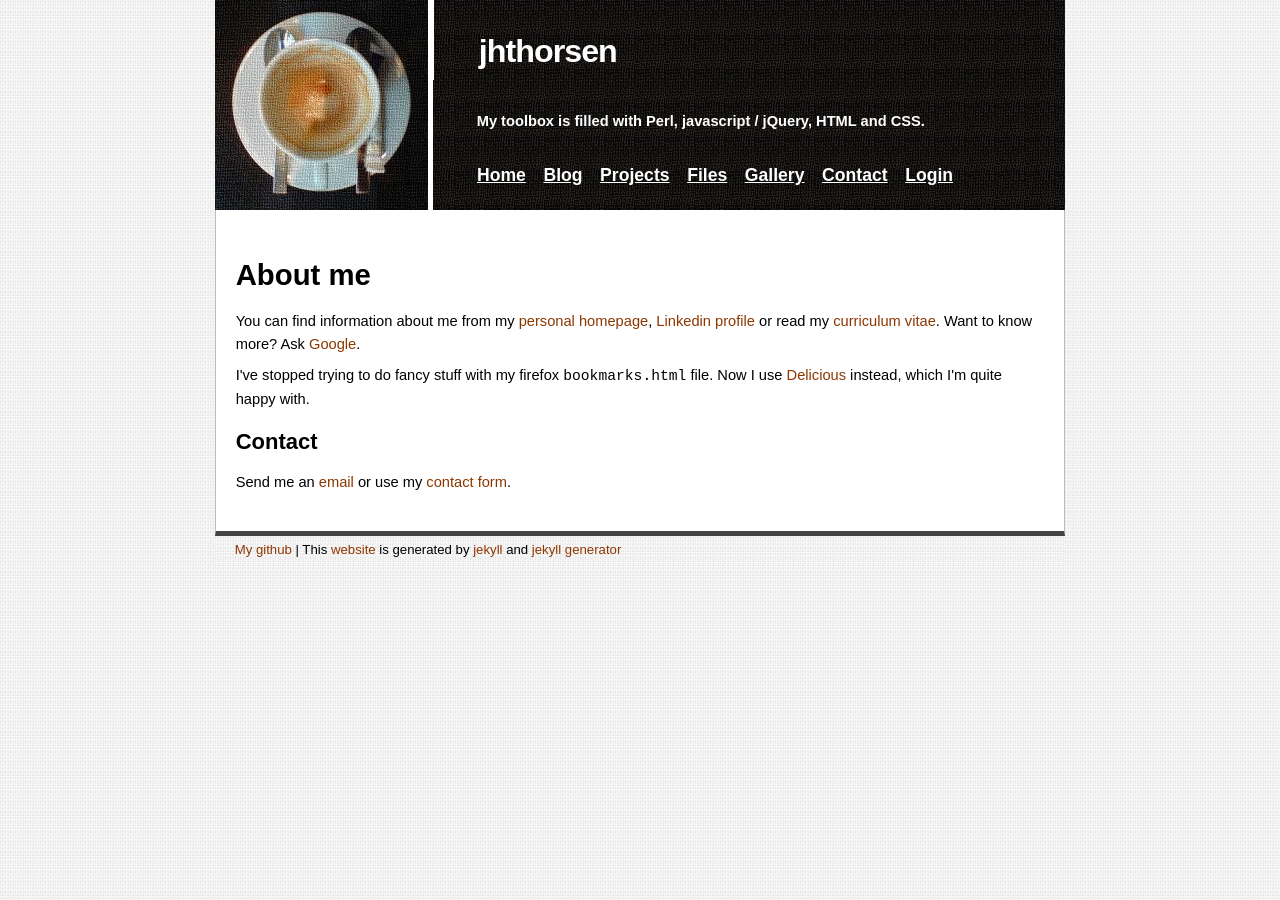
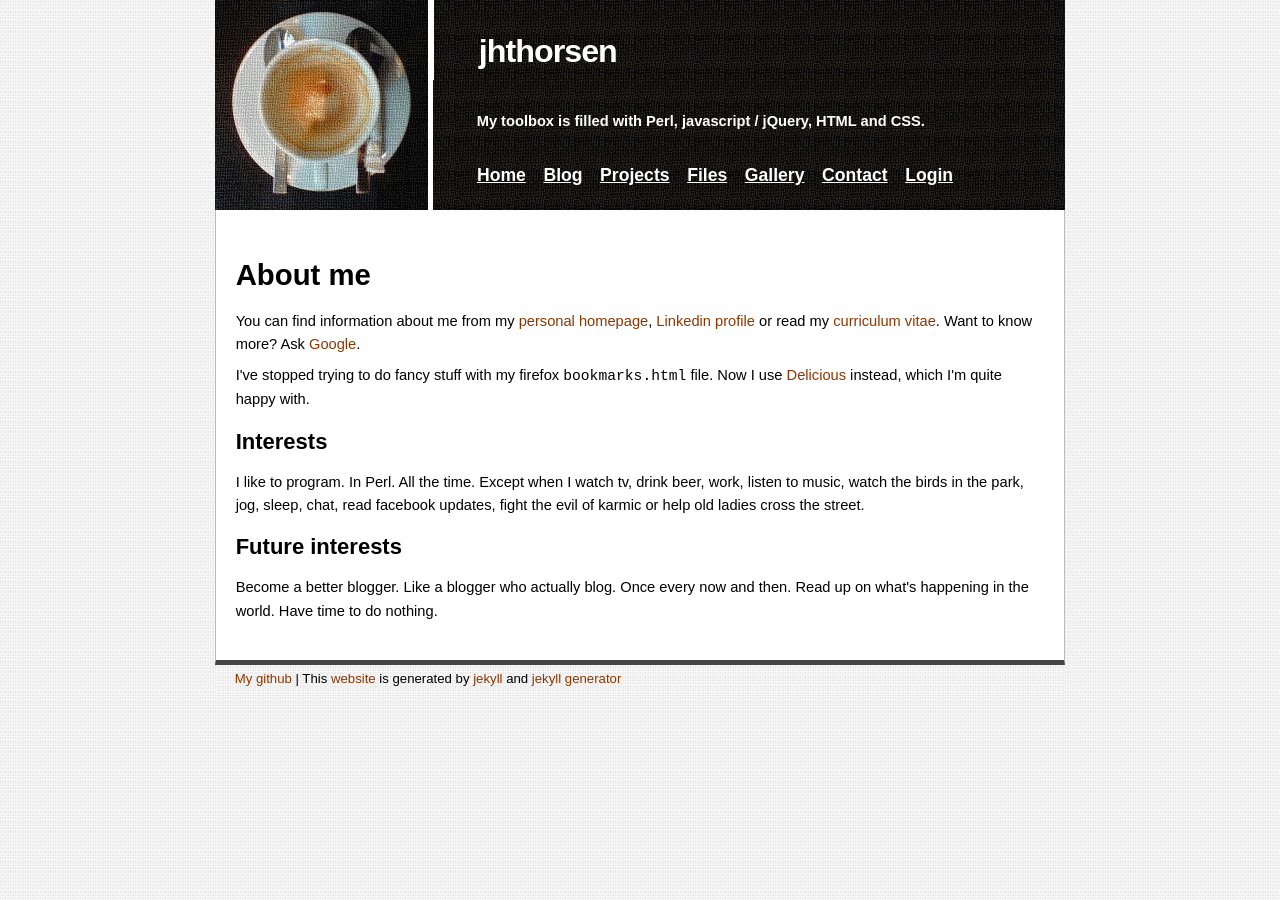
Before and after one commit to kberov/jhthorsen.github.com, a Jekyll site: the page built from index.html, in a window 1280 px wide. Built offline with Jekyll 4.4.1, drawn with Linux system fonts in a browser that asks for light colours.

Commit message:
add interest

```diff
--- a/index.html
+++ b/index.html
@@ -1,21 +1,25 @@
 ---
 layout: default
-title: jhthorsen's github page
+title: jhthorsen's page
 ---
 
 <h1 id="about_me">About me</h1>
 <p>
-    You can find information about me from my <a href="http://flodhest.net">personal homepage</a>, <a href="http://www.linkedin.com/in/jhthorsen">Linkedin profile</a> or read my <a href="http://jhthorsen.github.com/cv-en.html">curriculum vitae</a>.
+    You can find information about me from my <a href="http://flodhest.net">personal homepage</a>, <a href="http://www.linkedin.com/in/jhthorsen">Linkedin profile</a> or read my <a href="http://www.flodhest.net/about/cv-en.html">curriculum vitae</a>.
     Want to know more? Ask <a href="http://google.com/search?q=&quot;jan+henning+thorsen&quot;">Google</a>.
 </p>
 <p>
     I've stopped trying to do fancy stuff with my firefox <code>bookmarks.html</code> file. Now I use <a href="http://delicious.com/jhthorsen">Delicious</a> instead, which I'm quite happy with.
 </p>
 
-<h2>Contact</h2>
+<h2>Interests</h2>
 <p>
-    Send me an <a href="mailto:github@flodhest.net">email</a> or
-    use my <a href="http://flodhest.net/contact">contact form</a>.
+    I like to program. In Perl. All the time. Except when I watch tv, drink beer, work, listen to music, watch the birds in the park, jog, sleep, chat, read facebook updates, fight the evil of karmic or help old ladies cross the street.
+</p>
+
+<h2>Future interests</h2>
+<p>
+    Become a better blogger. Like a blogger who actually blog. Once every now and then. Read up on what's happening in the world. Have time to do nothing.
 </p>
 
 <script type="text/javascript" src="http://feeds.delicious.com/v2/js/jhthorsen?icon=m&amp;count=10&amp;sort=date&amp;extended&amp;showadd"></script>
```
